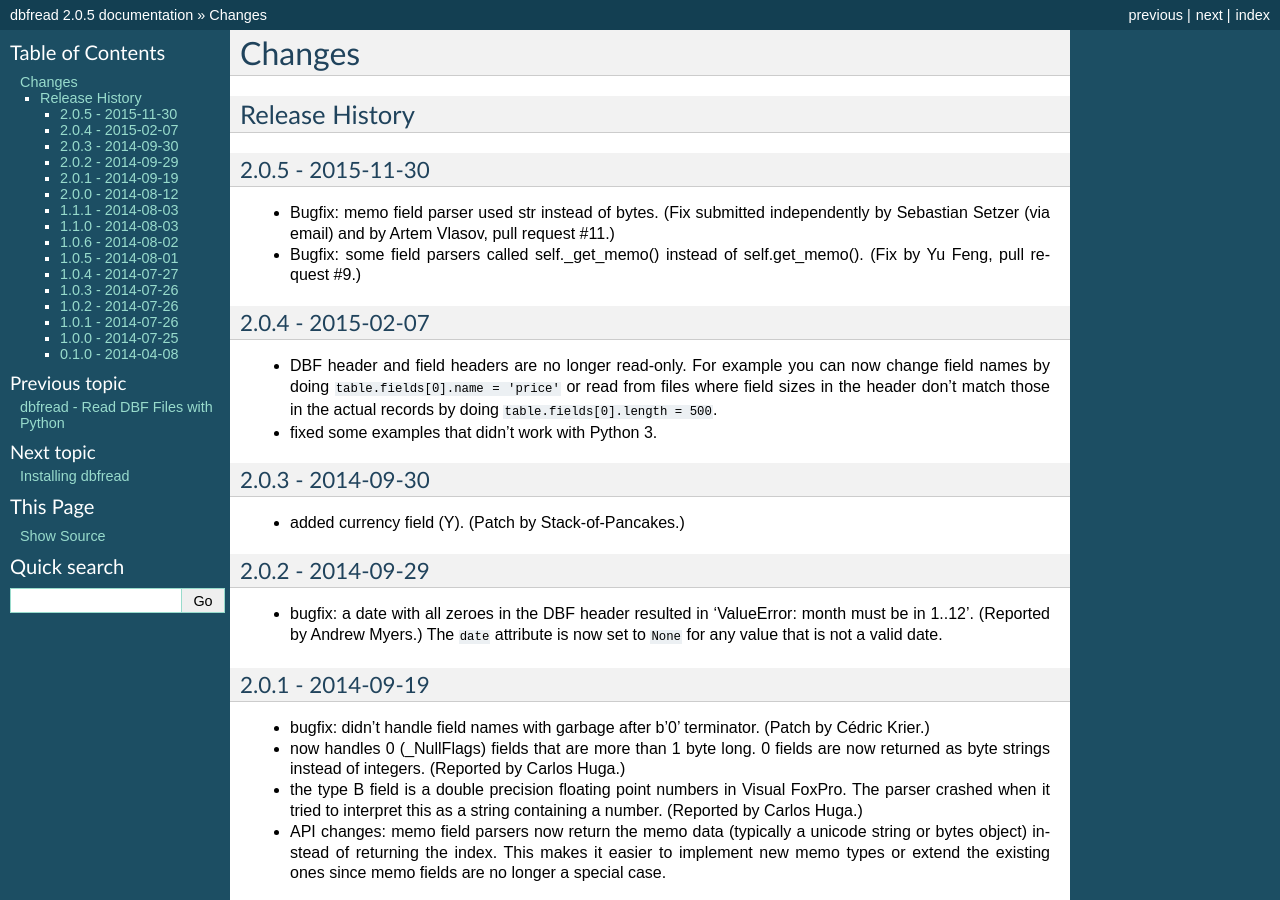
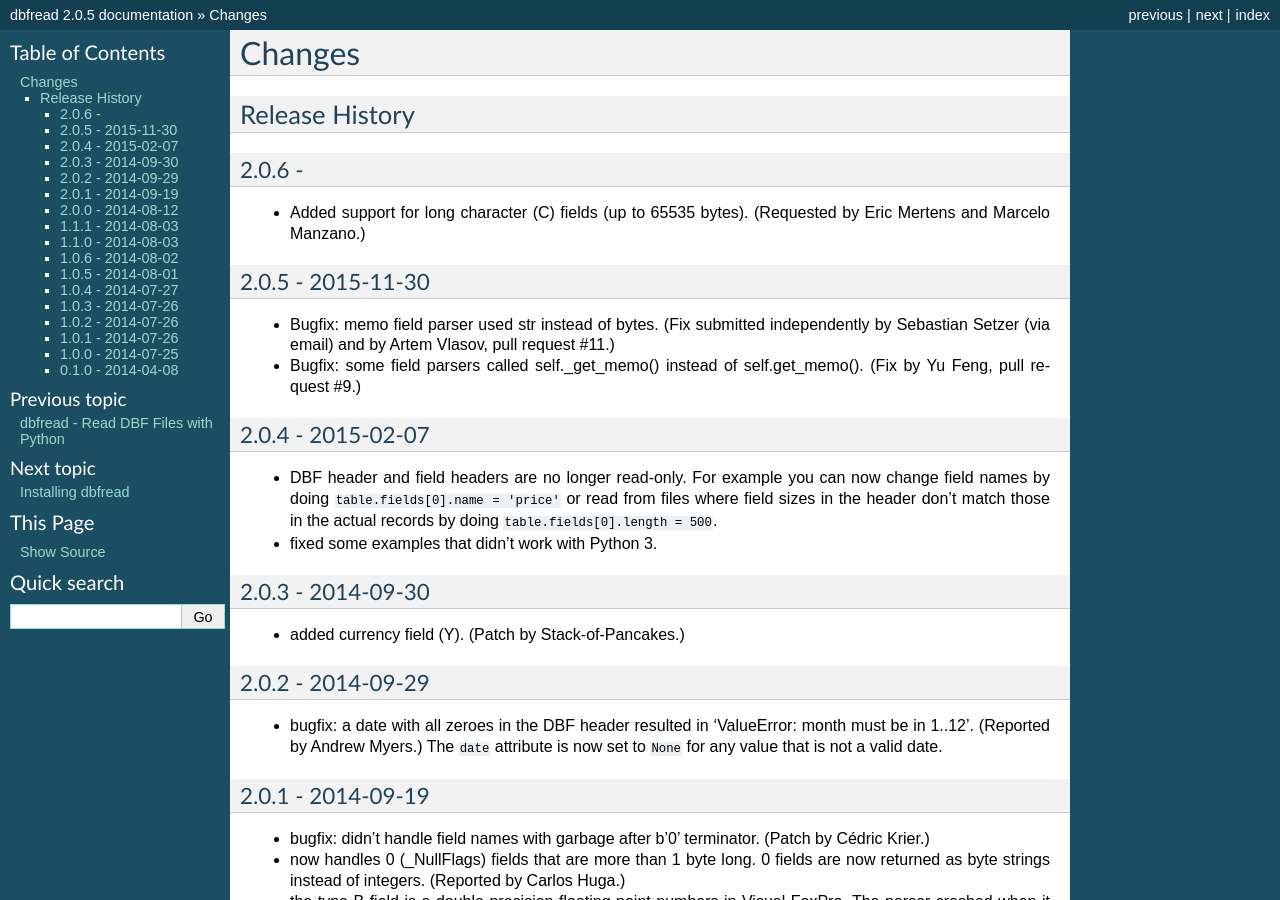
Before and after one commit to olemb/dbfread, a Sphinx documentation site: the page built from docs/changes.rst, in a window 1280 px wide and 900 px high. Built offline with Sphinx 7.4.7, drawn with Linux system fonts in a browser that asks for light colours.

Commit message:
Documented long fields.

```diff
--- a/docs/changes.rst
+++ b/docs/changes.rst
@@ -3,6 +3,13 @@
 
 Release History
 ---------------
+
+2.0.6 -
+^^^^^^^^^^^^^^^^^^
+
+* Added support for long character (C) fields (up to 65535 bytes).
+  (Requested by Eric Mertens and Marcelo Manzano.)
+
 
 2.0.5 - 2015-11-30
 ^^^^^^^^^^^^^^^^^^
--- a/docs/field_types.rst
+++ b/docs/field_types.rst
@@ -26,6 +26,10 @@
 T   time           datetime.datetime
 Y   currency       decimal.Decimal
 ==  =============  ========================================================
+
+Text values ('C') can be up to 65535 bytes long. DBF was originally
+limited to 255 bytes but some vendors have reused the
+``decimal_count`` field to get another byte for field length.
 
 The 'B' field type is used to store double precision (64 bit) floats
 in Visual FoxPro databases and binary memos in other
```
